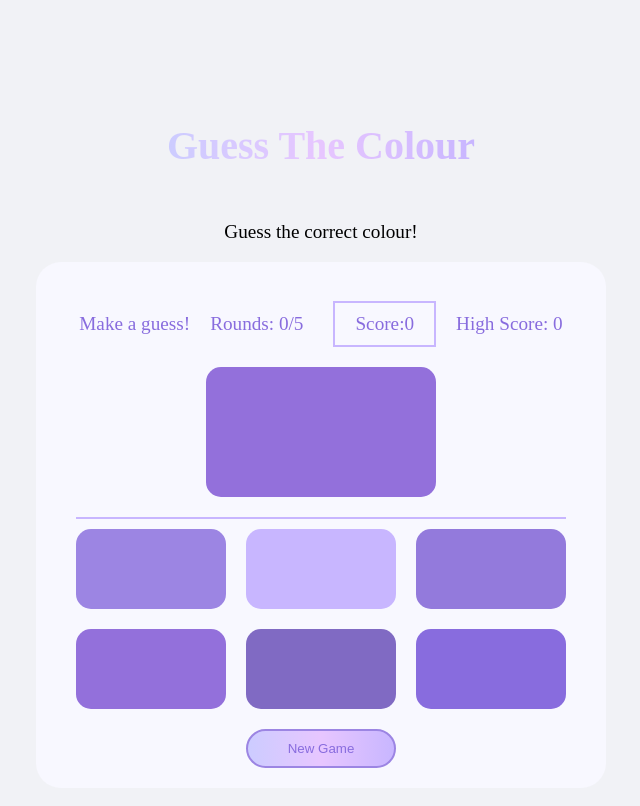
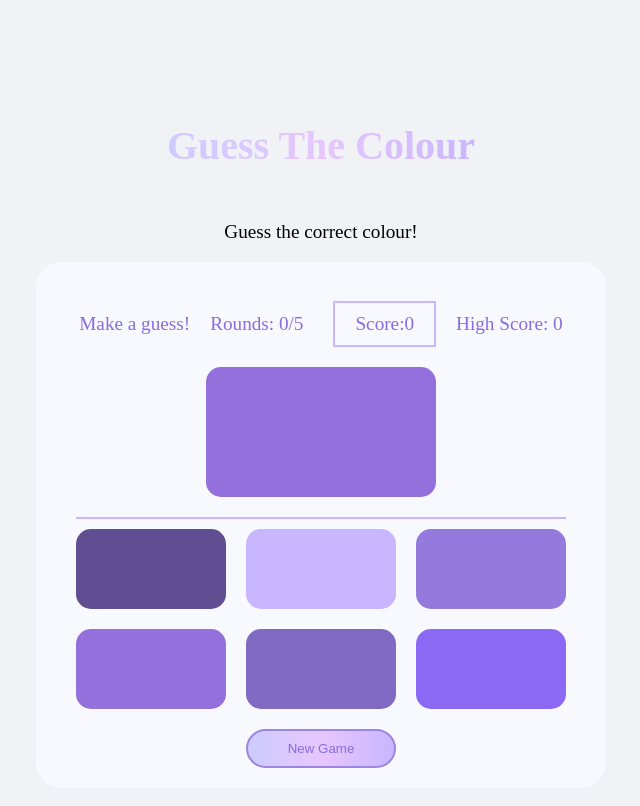
Before and after one commit to PuckerFace/Colour-Guessing-Game, a React (Vite) app: page / in a window 1280 px wide. Shown: the top 806 px of the page, without its empty margins (319-959 px from the left). Built offline with nearby package versions, Linux system fonts and the light colour scheme.

Commit message:
changes colours

```diff
--- a/src/App.jsx
+++ b/src/App.jsx
@@ -2,12 +2,12 @@ import { useEffect, useState } from 'react';
 
 const App = () => {
   const colours = [
-    '#9c85e3',
+    '#5f4e91',
     '#c8b6ff',
     '#937adc',
     '#9370DB',
     '#806ac3',
-    '#886cde',
+    '#8c69f5',
   ];
   const [score, setScore] = useState(0);
   const [message, setMessage] = useState('Guess the correct colour!');
```
